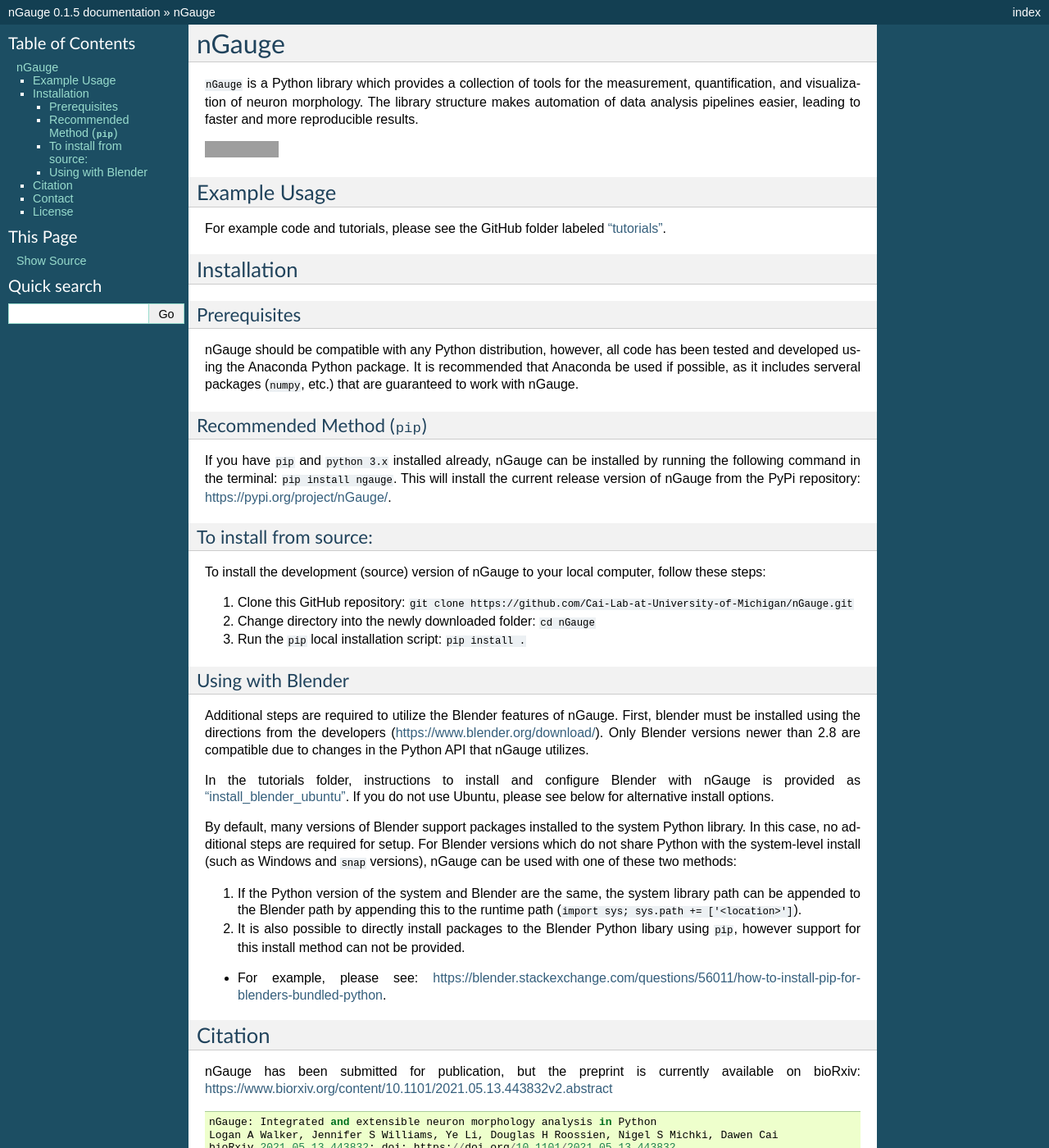
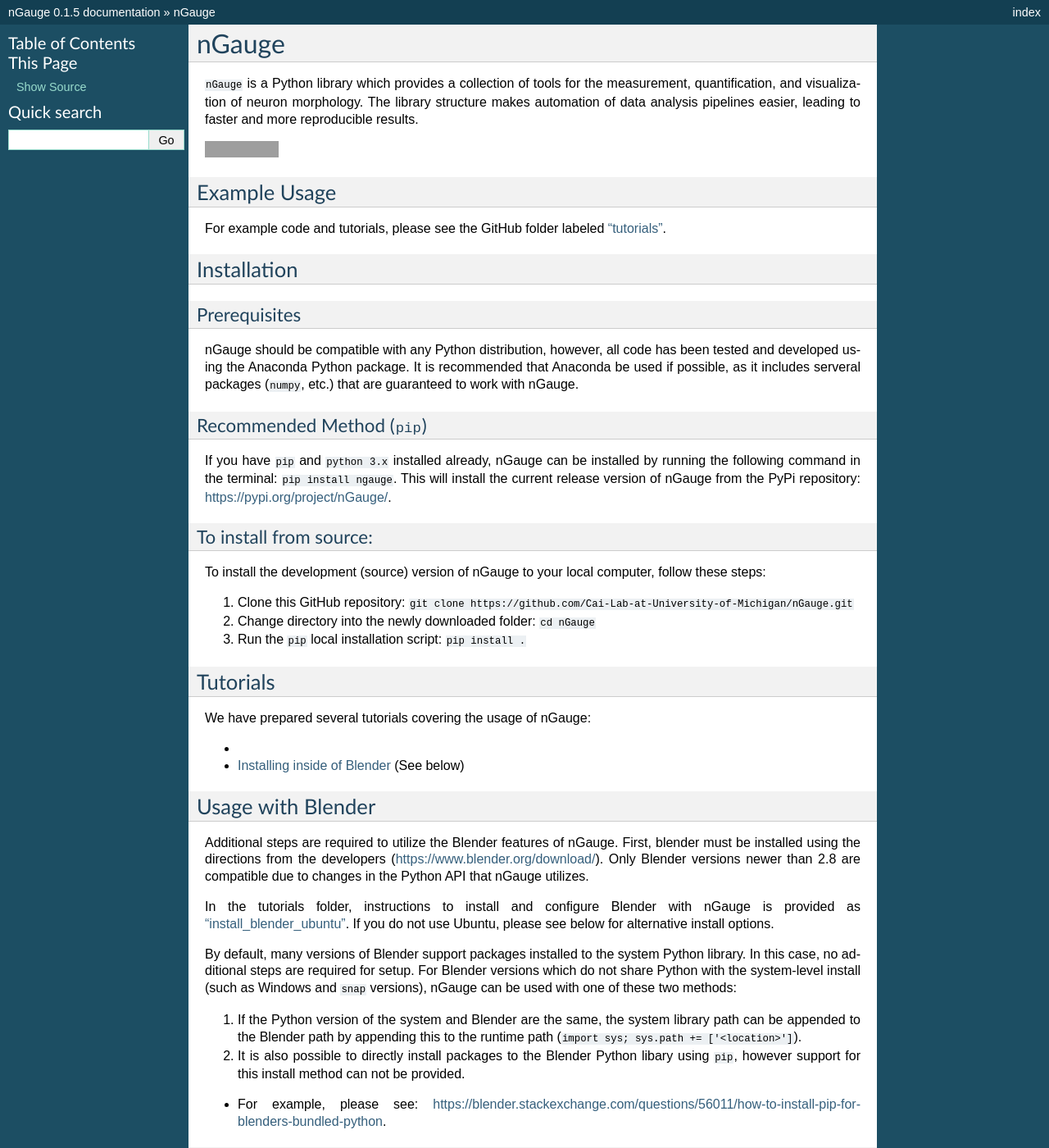
Before and after one commit to Cai-Lab-at-University-of-Michigan/nGauge, a Sphinx documentation site: the page built from docsrc/source/index.rst, in a window 1280 px wide and 1400 px high. Shown: the whole window at 82% size. Built offline with Sphinx 7.4.7, drawn with Linux system fonts in a browser that asks for light colours; the version number is read from the project's files by our own code; grey boxes are pictures that could not be loaded.

Commit message:
Adding more restructuring of manual

```diff
--- a/README.md
+++ b/README.md
@@ -27,7 +27,14 @@
 2. Change directory into the newly downloaded folder: `cd nGauge`
 3. Run the `pip` local installation script: `pip install .`
 
-### Using with Blender
+## Tutorials
+
+We have prepared several tutorials covering the usage of nGauge:
+
+-
+- [Installing inside of Blender](https://github.com/Cai-Lab-at-University-of-Michigan/nGauge/tree/master/tutorials/install_blender_ubuntu) (See below)
+
+## Usage with Blender
 
 Additional steps are required to utilize the Blender features of nGauge.
 First, blender must be installed using the directions from the developers (<https://www.blender.org/download/>).
--- a/docsrc/source/conf.py
+++ b/docsrc/source/conf.py
@@ -10,6 +10,7 @@
 # add these directories to sys.path here. If the directory is relative to the
 # documentation root, use os.path.abspath to make it absolute, like shown here.
 #
+import ngauge
 import os
 import sys
 
@@ -24,7 +25,6 @@
 
 # The full version, including alpha/beta/rc tags
 
-import ngauge
 
 release = ngauge.__version__
 
@@ -33,10 +33,7 @@
 # Add any Sphinx extension module names here, as strings. They can be
 # extensions coming with Sphinx (named 'sphinx.ext.*') or your custom
 # ones.
-extensions = [
-    "sphinx.ext.autodoc",
-    "m2r2"
-]
+extensions = ["sphinx.ext.autodoc", "m2r2"]
 
 # Add any paths that contain templates here, relative to this directory.
 templates_path = ["_templates"]
@@ -61,3 +58,12 @@
 latex_elements = {"extraclassoptions": "openany,oneside"}
 
 master_doc = "index"
+
+html_sidebars = {
+    "**": [
+        "globaltoc.html",
+#        "relations.html",
+        "sourcelink.html",
+        "searchbox.html"
+        ]
+}
--- a/docsrc/source/index.rst
+++ b/docsrc/source/index.rst
@@ -1,6 +1 @@
 .. mdinclude:: ../../README.md
-
-.. toctree::
-   :maxdepth: 3
-   :caption: Contents:
-   modules
```
